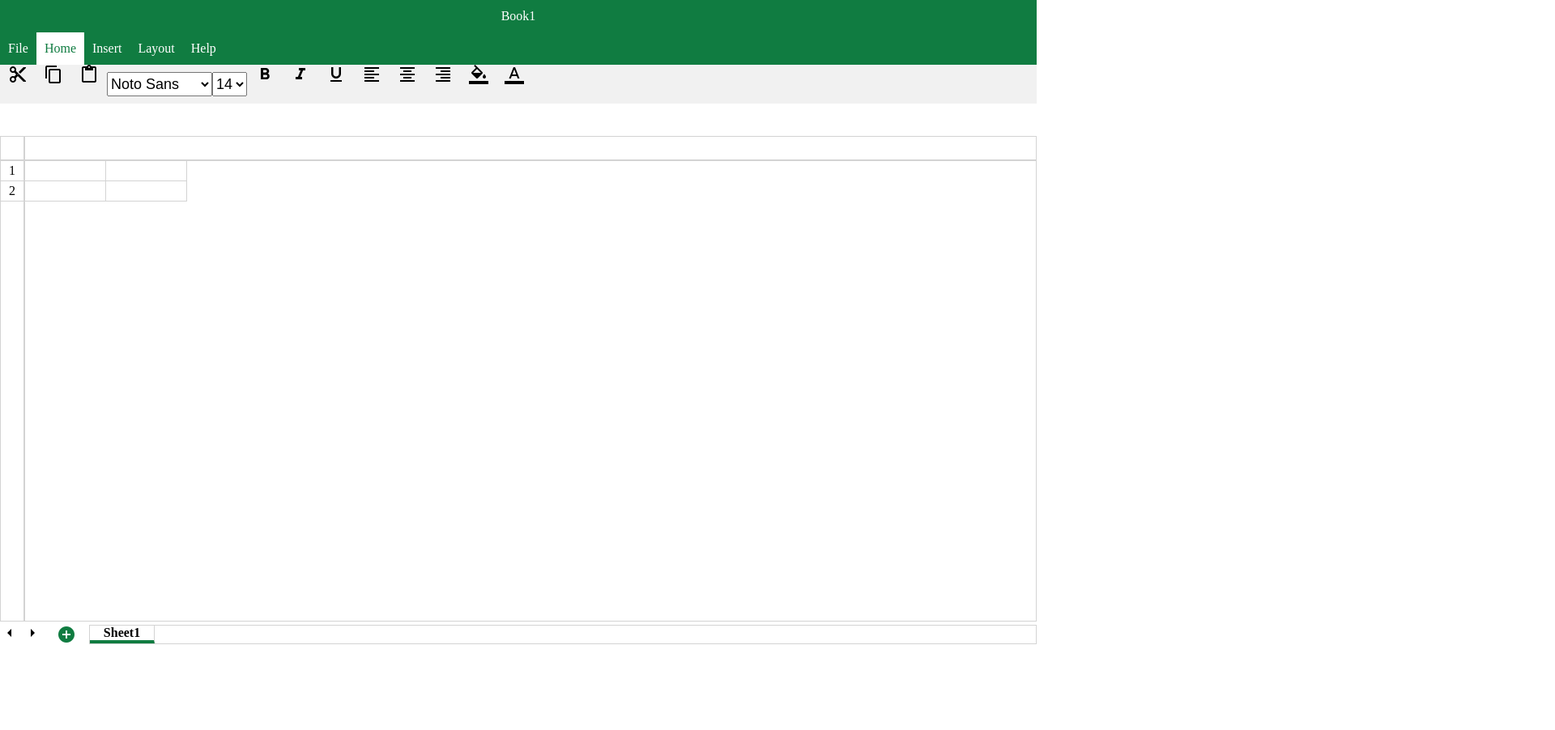
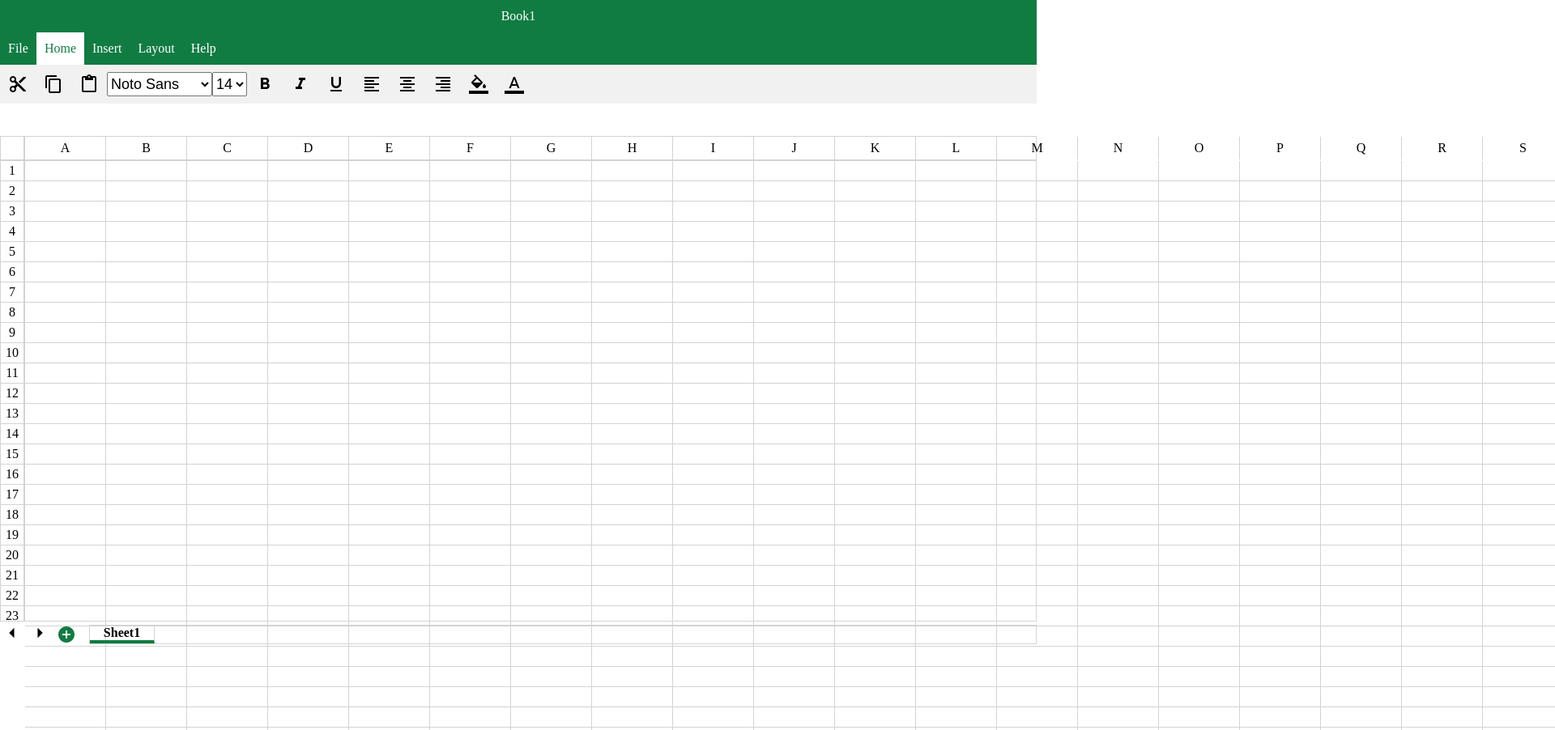
Before and after one commit to Digvijaysingh0707/Microsoft_Excel_Clone, a plain HTML site: page index.html in a window 1280 px wide. Shown: the top 902 px of the page at 81% size, 1920 px wide, since content can reach past the window. Before the commit the page ends 800 px from the top, so only its background shows below. Drawn offline with nearby package versions, Linux system fonts and the light colour scheme.

Commit message:
cells added

```diff
--- a/index.html
+++ b/index.html
@@ -1,13 +1,14 @@
 <!DOCTYPE html>
 <html lang="en">
 <head>
+
     <meta charset="UTF-8">
     <meta http-equiv="X-UA-Compatible" content="IE=edge">
     <meta name="viewport" content="width=device-width, initial-scale=1.0">
+    <link href="https://fonts.googleapis.com/icon?family=Material+Icons" rel="stylesheet">
+
     <link rel="stylesheet" href="style.css">
-    <link href="https://fonts.googleapis.com/icon?family=Material+Icons" rel="stylesheet">
-    <script src="https://ajax.googleapis.com/ajax/libs/jquery/3.5.1/jquery.min.js"></script>
-    <script src="script.js"></script>
+
 
     <title>Excel Clone</title>
 </head>
@@ -69,17 +70,17 @@
                 <div class="coloumn-name">B</div> -->
             </div>
             <div class="row-name-container">
-                <div class="row-name">1</div>
-                <div class="row-name">2</div>
+                <!-- <div class="row-name">1</div>
+                <div class="row-name">2</div> -->
             </div>
             <div class="input-cell-container">
                 <div class="cell-row">
-                <div class="input-cell" contenteditable="true"></div>
-                <div class="input-cell" contenteditable="true"></div>
+                <!-- <div class="input-cell" contenteditable="true"></div>
+                <div class="input-cell" contenteditable="true"></div> -->
                 </div>
                 <div class="cell-row">
-                <div class="input-cell" contenteditable="true"></div>
-                <div class="input-cell" contenteditable="true"></div>
+                <!-- <div class="input-cell" contenteditable="true"></div>
+                <div class="input-cell" contenteditable="true"></div> -->
                 </div>
             </div>
         </div>
@@ -95,6 +96,10 @@
         </div>
     </div>
 
+    <script src="https://ajax.googleapis.com/ajax/libs/jquery/3.5.1/jquery.min.js"></script>
+    <script src="script.js"></script>
+
+
 
 </body>
 </html>
--- a/script.js
+++ b/script.js
@@ -15,7 +15,18 @@ while(n>0){
     }
 }
 let column = $(`<div class="column-name colId-${i}" id="colCod-${ans}">${ans}</div>`);
- $(".column-name-container").append(column);
+ $(".coloumn-name-container").append(column);
+ let row = $(`<div class="row-name" id="rowId-${i}">${i}</div>`);
+        $(".row-name-container").append(row);
 
     }
+     for (let i = 1; i <= 100; i++) {
+        let row = $(`<div class="cell-row"></div>`);
+        for (let j = 1; j <= 100; j++) {
+            let colCode = $(`.colId-${j}`).attr("id").split("-")[1];
+            let column = $(`<div class="input-cell" contenteditable="false" id = "row-${i}-col-${j}" data="code-${colCode}"></div>`);
+            row.append(column);
+        }
+        $(".input-cell-container").append(row);
+    }
 });
--- a/style.css
+++ b/style.css
@@ -129,6 +129,7 @@ body {
     width: 30px;
     height: calc(75vh - 30px);
     border: 1px solid lightgray;
+    overflow: hidden;
 }
 
 
@@ -186,13 +187,13 @@ body {
     cursor: default;
 }
 
-.coloumn-name {
-    width: 100px;
+.column-name {
+    min-width: 100px;
     display: flex;
     justify-content: center;
     align-items: center;
     border-right: 1px solid lightgray;
-    font-weight: bold;
+    font-weight: "bold";
 
 }
 
@@ -200,7 +201,7 @@ body {
     display: flex;
     justify-content: center;
     align-items: center;
-    height: 25px;
+    min-height: 25px;
     border-bottom: 1px solid lightgray;
 }
 
@@ -210,8 +211,8 @@ body {
 }
 
 .input-cell {
-    width: 100px;
-    height: 25px;
+    min-width: 100px;
+    min-height: 25px;
     border-right: 1px solid lightgray;
     border-bottom: 1px solid lightgray;
 
```
